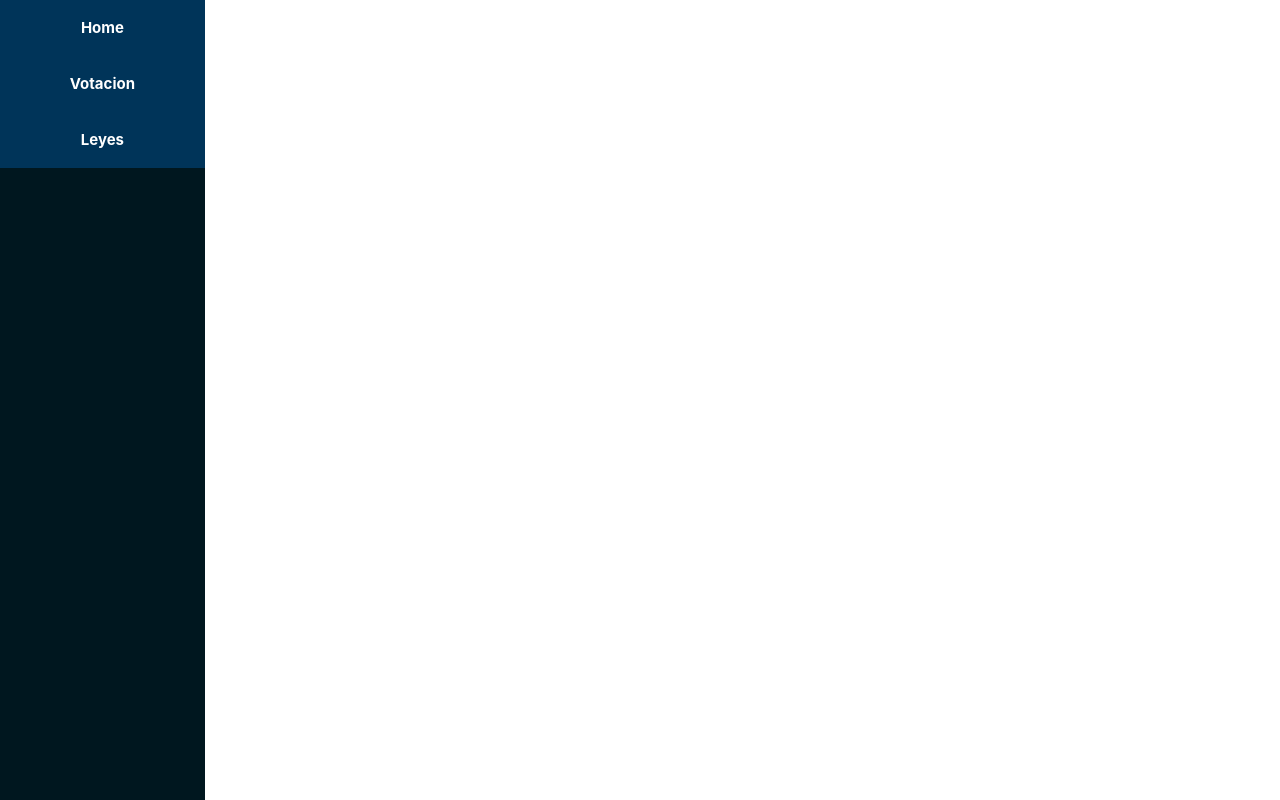
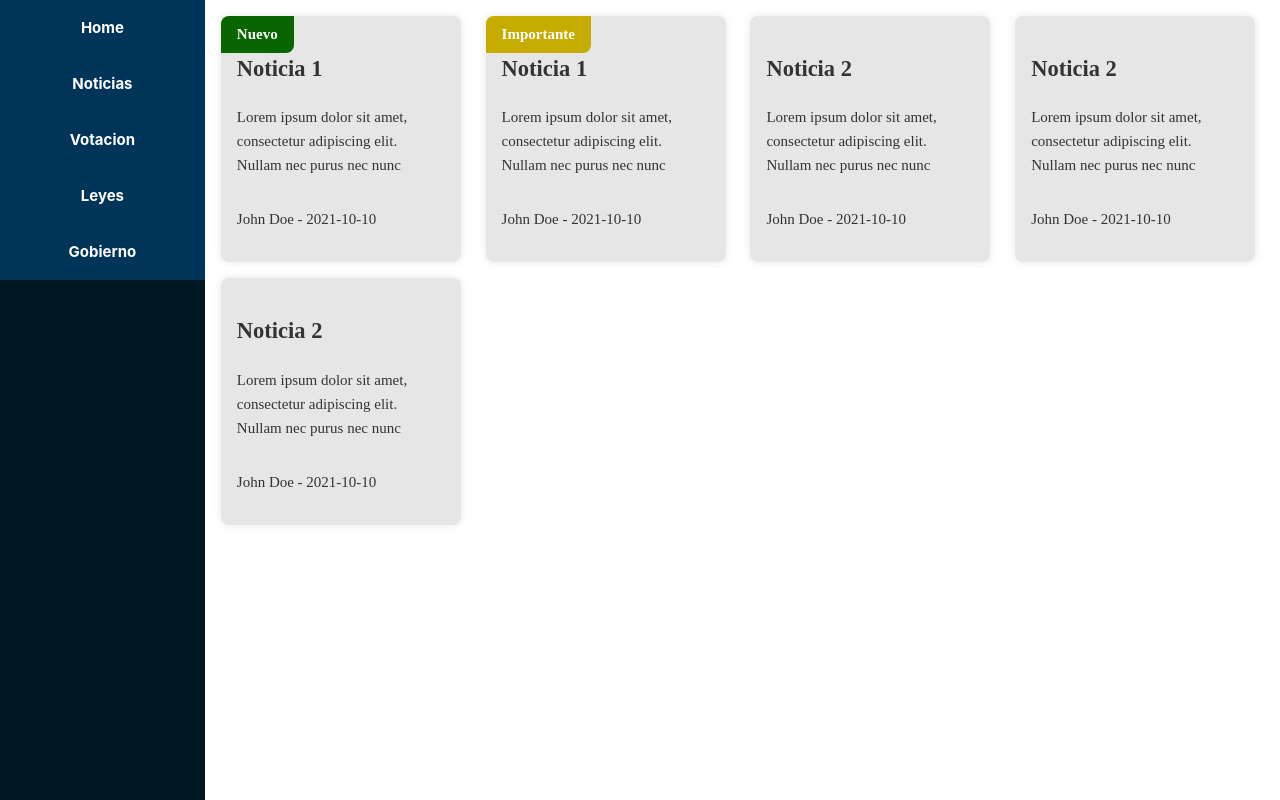
Before and after one commit to papiricoh/voteWeb, a Vue app: page /news in a window 1280 px wide. Before the commit this address had no page. Built offline with nearby package versions, Linux system fonts and the light colour scheme; a web font is replaced by a local one; what highcharts-vue would draw is missing.

Commit message:
Add GovernmentView and NewsView components; update routing and navigation

```diff
--- a/src/App.vue
+++ b/src/App.vue
@@ -9,8 +9,10 @@ import { RouterLink, RouterView } from 'vue-router'
       <nav>
         <div class="nav_section">
           <RouterLink to="/">Home</RouterLink>
+          <RouterLink to="/news">Noticias</RouterLink>
           <RouterLink to="/vote">Votacion</RouterLink>
           <RouterLink to="/laws">Leyes</RouterLink>
+          <RouterLink to="/government">Gobierno</RouterLink>
 
         </div>
 
--- a/src/router/index.js
+++ b/src/router/index.js
@@ -2,6 +2,8 @@ import { createRouter, createWebHistory } from 'vue-router'
 import VoteView from '../views/VoteView.vue'
 import LawsView from '../views/LawsView.vue'
 import LogInView from '@/views/LogInView.vue'
+import GovernmentView from '@/views/GovernmentView.vue'
+import NewsView from '@/views/NewsView.vue'
 
 const router = createRouter({
   history: createWebHistory(import.meta.env.BASE_URL),
@@ -21,6 +23,16 @@ const router = createRouter({
       name: 'logIn',
       component: LogInView,
     },
+    {
+      path: '/government',
+      name: 'Government',
+      component: GovernmentView,
+    },
+    {
+      path: '/news',
+      name: 'News',
+      component: NewsView,
+    },
   ],
 })
 
--- /dev/null
+++ b/src/views/GovernmentView.vue
@@ -0,0 +1,40 @@
+<script setup>
+
+</script>
+
+<script>
+  export default {
+    data() {
+      return {
+        user: {
+          firstName: 'John',
+          lastName: 'Doe',
+          username: 'johndoe',
+          perms: 4
+        },
+      };
+    },
+    methods: {
+
+    },
+  };
+</script>
+
+<template>
+  <main>
+
+  </main>
+</template>
+
+<style scoped>
+main {
+  padding: 1rem;
+  box-sizing: border-box;
+  display: flex;
+  flex-direction: column;
+  gap: 1rem;
+  align-items: center;
+  margin-left: 16vw;
+}
+
+</style>
--- /dev/null
+++ b/src/views/NewsView.vue
@@ -0,0 +1,140 @@
+<script setup>
+
+</script>
+
+<script>
+  export default {
+    data() {
+      return {
+        user: {
+          firstName: 'John',
+          lastName: 'Doe',
+          username: 'johndoe',
+          perms: 4
+        },
+        news: [
+          {
+            title: 'Noticia 1',
+            subtitle: 'Lorem ipsum dolor sit amet, consectetur adipiscing elit. Nullam nec purus nec nunc',
+            content: 'Lorem ipsum dolor sit amet, consectetur adipiscing elit. Nullam nec purus nec nunc',
+            date: '2021-10-10',
+            author: 'John Doe',
+            alert: 'new'
+          },
+          {
+            title: 'Noticia 1',
+            subtitle: 'Lorem ipsum dolor sit amet, consectetur adipiscing elit. Nullam nec purus nec nunc',
+            content: 'Lorem ipsum dolor sit amet, consectetur adipiscing elit. Nullam nec purus nec nunc',
+            date: '2021-10-10',
+            author: 'John Doe',
+            alert: 'urgent'
+          },
+          {
+            title: 'Noticia 2',
+            subtitle: 'Lorem ipsum dolor sit amet, consectetur adipiscing elit. Nullam nec purus nec nunc',
+            content: 'Lorem ipsum dolor sit amet, consectetur adipiscing elit. Nullam nec purus nec nunc',
+            date: '2021-10-10',
+            author: 'John Doe',
+            alert: null
+          },
+          {
+            title: 'Noticia 2',
+            subtitle: 'Lorem ipsum dolor sit amet, consectetur adipiscing elit. Nullam nec purus nec nunc',
+            content: 'Lorem ipsum dolor sit amet, consectetur adipiscing elit. Nullam nec purus nec nunc',
+            date: '2021-10-10',
+            author: 'John Doe',
+            alert: null
+          },
+          {
+            title: 'Noticia 2',
+            subtitle: 'Lorem ipsum dolor sit amet, consectetur adipiscing elit. Nullam nec purus nec nunc',
+            content: 'Lorem ipsum dolor sit amet, consectetur adipiscing elit. Nullam nec purus nec nunc',
+            date: '2021-10-10',
+            author: 'John Doe',
+            alert: null
+          }
+        ],
+      };
+    },
+    methods: {
+
+    },
+  };
+</script>
+
+<template>
+  <main>
+    <div class="news_list">
+      <div v-for="anew in news" class="news_item">
+        <div v-if="anew.alert == 'new'" class="news_alert n_alert_new">Nuevo</div>
+        <div v-else-if="anew.alert == 'urgent'" class="news_alert n_alert_urgent">Importante</div>
+        <div class="news_header">
+          <h2>{{ anew.title }}</h2>
+          <p>{{ anew.subtitle }}</p>
+        </div>
+        <p>{{ anew.author }} - {{ anew.date }}</p>
+      </div>
+    </div>
+  </main>
+</template>
+
+<style scoped>
+main {
+  padding: 1rem;
+  box-sizing: border-box;
+  display: flex;
+  flex-direction: column;
+  gap: 1rem;
+  align-items: stretch;
+  margin-left: 16vw;
+  font-family: Escrow Condensed, Times New Roman, serif;
+  color: #333;
+}
+.news_list {
+  display: grid;
+  grid-template-columns: repeat(auto-fill, minmax(26vh, 1fr));
+  flex-wrap: wrap;
+  align-items: stretch;
+  gap: 1rem;
+}
+
+.news_item {
+  display: flex;
+  flex-direction: column;
+  padding: 1rem;
+  border-radius: 0.5rem;
+  background-color: #e6e6e6;
+  box-shadow: 0 0 0.5rem rgba(0, 0, 0, 0.1);
+  align-items: start;
+  justify-content: space-between;
+  transition: .4s;
+  cursor: pointer;
+  max-width: 26vh;
+}
+
+.news_item:hover {
+  background-color: #c2c2c2;
+  transform: scale3d(1.02, 1.02, 1) rotate3d(0, 0, 1, .5deg);
+}
+
+.news_item:active {
+  transform: rotate3d(0, 0, -1, .5deg);
+}
+
+.news_alert {
+  position: absolute;
+  background-color: red;
+  padding: .4rem 1rem;
+  transform: translateX(-16px) translateY(-16px);
+  border-radius: 0.5rem 0;
+  font-weight: bold;
+  color: white;
+}
+.n_alert_new {
+  background-color: rgb(8, 101, 0);
+}
+.n_alert_urgent {
+  background-color: rgb(198, 171, 0);
+}
+
+</style>
```
